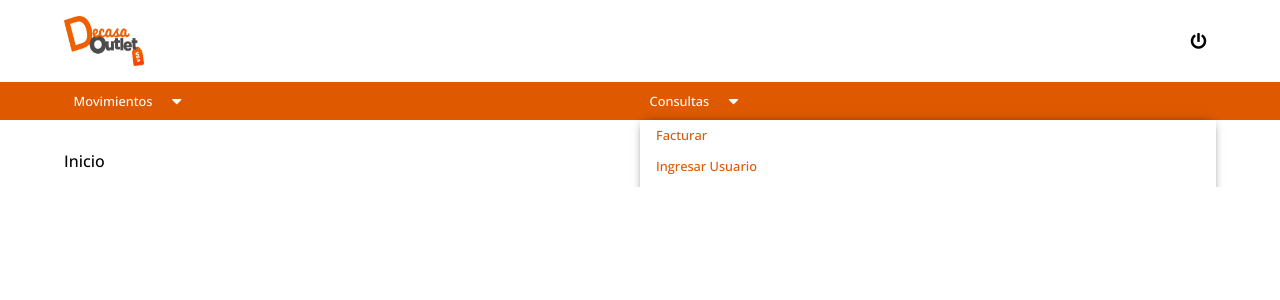
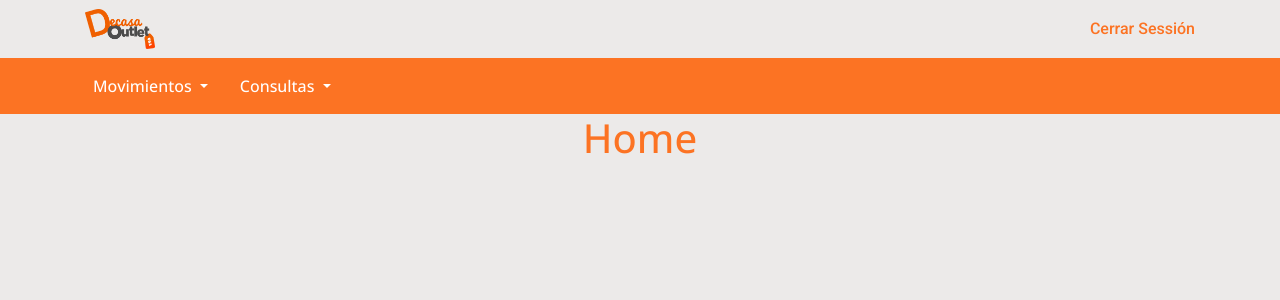
Before and after one commit to chavilla/DecasaOutlet_client, an Angular app: page / in a window 1280 px wide. Shown: the top 300 px of the page. Built offline with nearby package versions, Linux system fonts and the light colour scheme.

Commit message:
The navbar is setted

```diff
--- a/angular.json
+++ b/angular.json
@@ -24,6 +24,7 @@
               "src/assets"
             ],
             "styles": [
+              "node_modules/bootstrap/dist/css/bootstrap.min.css",
               "src/styles.css"
             ],
             "scripts": []
@@ -87,9 +88,14 @@
               "src/assets"
             ],
             "styles": [
-              "src/styles.css"
+              "src/styles.css",
+              "node_modules/bootstrap/dist/css/bootstap.min.css"
             ],
-            "scripts": []
+            "scripts": [
+              "node_modules/jquery/dist/jquery.slim.min.js",
+              "node_modules/popper.js/dist/umd/popper.min.js",
+              "node_modules/bootstrap/dist/js/bootstrap.min.js"
+            ]
           }
         },
         "lint": {
--- a/package.json
+++ b/package.json
@@ -16,9 +16,14 @@
     "@angular/compiler": "~11.0.0",
     "@angular/core": "~11.0.0",
     "@angular/forms": "~11.0.0",
+    "@angular/localize": "~11.0.0",
     "@angular/platform-browser": "~11.0.0",
     "@angular/platform-browser-dynamic": "~11.0.0",
     "@angular/router": "~11.0.0",
+    "@ng-bootstrap/ng-bootstrap": "^9.0.2",
+    "bootstrap": "^4.6.0",
+    "jquery": "^3.5.1",
+    "popper": "^1.0.1",
     "rxjs": "~6.6.0",
     "tslib": "^2.0.0",
     "zone.js": "~0.10.2"
--- a/src/app/app.module.ts
+++ b/src/app/app.module.ts
@@ -7,6 +7,7 @@ import { LoginComponent } from './components/login/login.component';
 import { HomeComponent } from './components/home/home.component';
 import { NavbarComponent } from './components/ui/navbar/navbar.component';
 import { FormsModule, ReactiveFormsModule } from '@angular/forms';
+import { NgbModule } from '@ng-bootstrap/ng-bootstrap';
 
 @NgModule({
   declarations: [
@@ -20,6 +21,7 @@ import { FormsModule, ReactiveFormsModule } from '@angular/forms';
     routing,
     FormsModule,
     ReactiveFormsModule,
+    NgbModule,
   ],
   providers: [
     appRoutingProviders
--- a/src/app/components/home/home.component.html
+++ b/src/app/components/home/home.component.html
@@ -3,5 +3,5 @@
 </app-navbar>
 
 <div class="container">
-    <p>Inicio</p>
+<h1 class="text-center text-primary">Home</h1>
 </div>
--- a/src/app/components/login/login.component.css
+++ b/src/app/components/login/login.component.css
@@ -18,7 +18,8 @@
 
 @media(min-width:768px){
     .frm-login{
-        width: 20% !important;
+        padding: .7rem;
+        width: 25% !important;
     }
 }
 
--- a/src/app/components/ui/navbar/navbar.component.css
+++ b/src/app/components/ui/navbar/navbar.component.css
@@ -1,80 +1,24 @@
 
-.navbar{
-    background-color: #ffffff;
-}
-.content-navbar-logo{
-  display: flex;
-  justify-content: space-between;
-  padding: 1rem 0;
-  align-items: center;
+.logo {
+    width: 70px;
+    height: 40px;
 }
 
-.content-navbar-logo img{
-    width: 80px;
-    height: 50px;
+.navbar {
+    background-color: var(--mainColor) !important;
 }
 
-/* Menu */
-
-.menu{
-    margin-bottom: 2rem;
-    background-color: #DE5900;
+.bg-gray {
+    background-color: var(--grayColor);
 }
 
-.menu-list{
-    list-style: none;
-    display: grid;
-    grid-template-columns: repeat(2, 1fr);
+.link-logout {
+    font-family: var(--roboto);
+    font-weight: var(--robotoFontWeight500);
 }
 
-.header-item{
-    display: flex;
-    justify-content: start;
-    align-items: center;
-
-    padding: .7rem 0;
+.link-logout:hover {
+    text-decoration: none;
+    color: var(--alpha) !important;
+    cursor: pointer;
 }
-
-.header-item p{
-    font-size: .8rem;
-}
-
-.header-item p,i{
-    margin: 0 .6rem;
-}
-
-.menu-item{
-    text-align: center;
-    position: relative;
-   color: #ffffff;
-}
-
-.submenu{
-    position: absolute;
-    width: 100%;
-    display: flex;
-    flex-direction: column;
-    text-align: left;
-    z-index: 1000;
-}
-
-.s-first{
-    display: none;
-    box-shadow: .2px .2px 10px -5px #000000;
-}
-
-.s-second{
-    box-shadow: .2px .2px 10px -5px #000000;
-}
-
-.submenu a{
-    color: #DE5900;
-    text-decoration: none;
-    padding: .5rem 1rem;
-    font-size: .8rem;
-}
-
-.submenu a:hover{
-    background-color: #DE5900;
-    color: #fff;
-}
--- a/src/app/components/ui/navbar/navbar.component.html
+++ b/src/app/components/ui/navbar/navbar.component.html
@@ -1,38 +1,50 @@
-<nav class="navbar">
-    <div class="container">
-        <div class="content-navbar-logo">
-            <img src="assets/img/logo-outlet.png" alt="logo-outlet">
-            <div class="logout-icon">
-                <i class="fas fa-power-off"></i>
-            </div>
-        </div>
+<div class="py-1">
+  <div class="container ">
+    <div class="d-flex align-items-center justify-content-between">
+      <a class="navbar-brand" href="#">
+        <img class="logo" src="assets/img/logo-outlet.png" alt="logo">
+      </a>
+      <a  class="text-primary link-logout">Cerrar Sessión</a>
     </div>
+
+  </div>
+</div>
+
+<nav class="navbar navbar-expand-lg navbar-light">
+  <div class="container">
+    <button class="navbar-toggler" type="button" data-toggle="collapse" data-target="#navbarNavDropdown"
+      aria-controls="navbarNavDropdown" aria-expanded="false" aria-label="Toggle navigation"
+      (click)="navbarCollapsed = !navbarCollapsed">
+      <span class="navbar-toggler-icon"></span>
+    </button>
+    <div class="collapse navbar-collapse" id="navbarNavDropdown" [ngbCollapse]="navbarCollapsed">
+      <ul class="navbar-nav">
+        <li ngbDropdown class="nav-item dropdown mr-3">
+          <a ngbDropdownToggle class="nav-link text-white dropdown-toggle" href="#" id="navbarDropdownMenuLink" role="button"
+            data-toggle="dropdown" aria-haspopup="true" aria-expanded="false">
+            Movimientos
+          </a>
+          <div ngbDropdownMenu class="dropdown-menu" aria-labelledby="navbarDropdownMenuLink">
+            <a class="dropdown-item text-primary" href="#">Categoría</a>
+            <a class="dropdown-item text-primary" href="#">Producto</a>
+            <a class="dropdown-item text-primary" href="#">Entrada</a>
+            <a class="dropdown-item text-primary" href="#">Factura</a>
+          </div>
+        </li>
+        <li ngbDropdown class="nav-item dropdown">
+          <a ngbDropdownToggle class="nav-link text-white dropdown-toggle" href="#" id="navbarDropdownMenuLink" role="button"
+            data-toggle="dropdown" aria-haspopup="true" aria-expanded="false">
+            Consultas
+          </a>
+          <div ngbDropdownMenu class="dropdown-menu" aria-labelledby="navbarDropdownMenuLink">
+            <a class="dropdown-item text-primary" href="#">Categorías</a>
+            <a class="dropdown-item text-primary" href="#">Productos</a>
+            <a class="dropdown-item text-primary" href="#">Entradas</a>
+            <a class="dropdown-item text-primary" href="#">Facturas</a>
+          </div>
+        </li>
+
+      </ul>
+    </div>
+  </div>
 </nav>
-
-<div class="menu">
-    <div class="menu-list container">
-        <div class="menu-item">
-            <div class="header-item">
-                <p>Movimientos</p>
-                <i class="fas fa-caret-down"></i>
-            </div>
-            <div class="submenu s-first">
-                <a href="">Facturar</a>
-                <a href="">Ingresar Usuario</a>
-                <a href="">Ingresar Venta</a>
-            </div>
-        </div>
-
-        <div class="menu-item">
-            <div class="header-item">
-                <p>Consultas</p>
-                <i class="fas fa-caret-down"></i>
-            </div>
-            <div class="submenu s-second">
-                <a href="">Facturar</a>
-                <a href="">Ingresar Usuario</a>
-                <a href="">Ingresar Venta</a>
-            </div>
-        </div>
-    </div>
-</div>
--- a/src/app/components/ui/navbar/navbar.component.ts
+++ b/src/app/components/ui/navbar/navbar.component.ts
@@ -7,9 +7,12 @@ import { Component, OnInit } from '@angular/core';
 })
 export class NavbarComponent implements OnInit {
 
+  public navbarCollapsed = true; // make the navbar collpase responsive
+
   constructor() { }
 
   ngOnInit(): void {
+
   }
 
 }
--- a/src/index.html
+++ b/src/index.html
@@ -8,6 +8,7 @@
   <link rel="icon" type="image/x-icon" href="./assets/img/logo-outlet.png">
   <link rel="stylesheet" href="https://cdnjs.cloudflare.com/ajax/libs/normalize/8.0.1/normalize.min.css"/>
   <link rel="stylesheet" href="https://cdnjs.cloudflare.com/ajax/libs/font-awesome/5.15.1/css/all.min.css"/>
+  <link rel="stylesheet" href="https://stackpath.bootstrapcdn.com/bootswatch/4.5.2/united/bootstrap.min.css">
 </head>
 <body>
   <app-root>
--- a/src/polyfills.ts
+++ b/src/polyfills.ts
@@ -1,3 +1,7 @@
+/***************************************************************************************************
+ * Load `$localize` onto the global scope - used if i18n tags appear in Angular templates.
+ */
+import '@angular/localize/init';
 /**
  * This file includes polyfills needed by Angular and is loaded before the app.
  * You can add your own extra polyfills to this file.
--- a/src/styles.css
+++ b/src/styles.css
@@ -4,7 +4,8 @@
 /* apply a natural box layout model to all elements, but allowing components to change */
 
 :root{
-    --mainColor: #DE5900;
+    --mainColor: #FC7323;
+    --alpha: rgba(252,115,35, 0.8);
     --grayColor: #ECEAE9;
     --textGrayColor: #ADADAD;
     --openSans: 'Open Sans', sans-serif;
@@ -20,7 +21,7 @@
 
 html {
     box-sizing: border-box;
-    overflow-y: hidden;
+    overflow: hidden;
   }
 
   *, *:before, *:after {
@@ -29,41 +30,20 @@ html {
 
 body{
     font-family: var(--openSans);
-    background-color: #ffffff;
+    background-color: var(--grayColor);
     font-size: 62,5%;
-    overflow-x: hidden;
     color: black;
     z-index: -1000;
 }
 
-/* Classes text */
-
-.text-center{
-    text-align: center;
+.text-primary {
+    color:var(--mainColor) !important;
 }
 
-.text-uppercase{
-    text-transform: uppercase;
+.text-primary:hover {
+    color: var(--mainColor) !important;
 }
 
-.text-main{
-    color: var(--mainColor);
+a {
+    text-decoration: none;
 }
-
-.text-gray{
-    color: var(--textGrayColor);
-}
-
-.font-bold-openSans{
-    font-weight: var(--openSansFontWeight700);
-}
-
-.border-color{
-    border: 1px solid var(--borderColor) !important;
-}
-
-.container{
-    width: 90%;
-    margin: 0 auto;
-    max-width: 1200px;
-}
```
Also changed, not shown: 1 other file (tests, documents, lock files or other folders).
